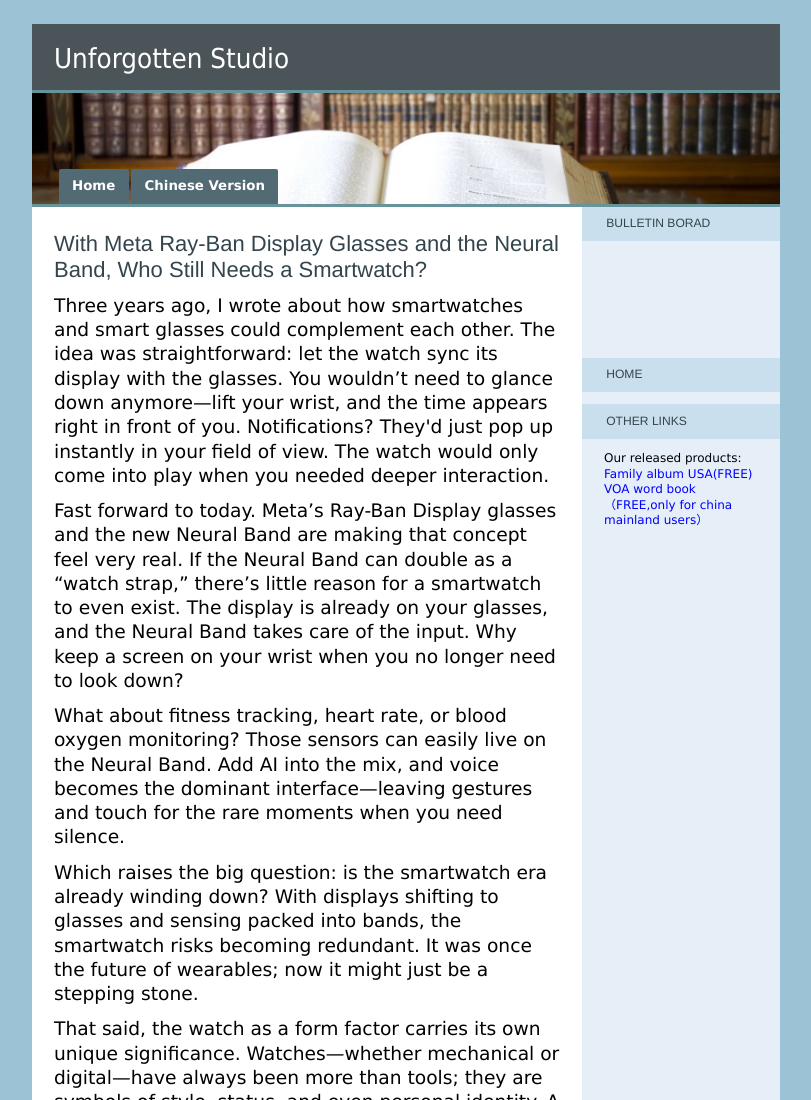
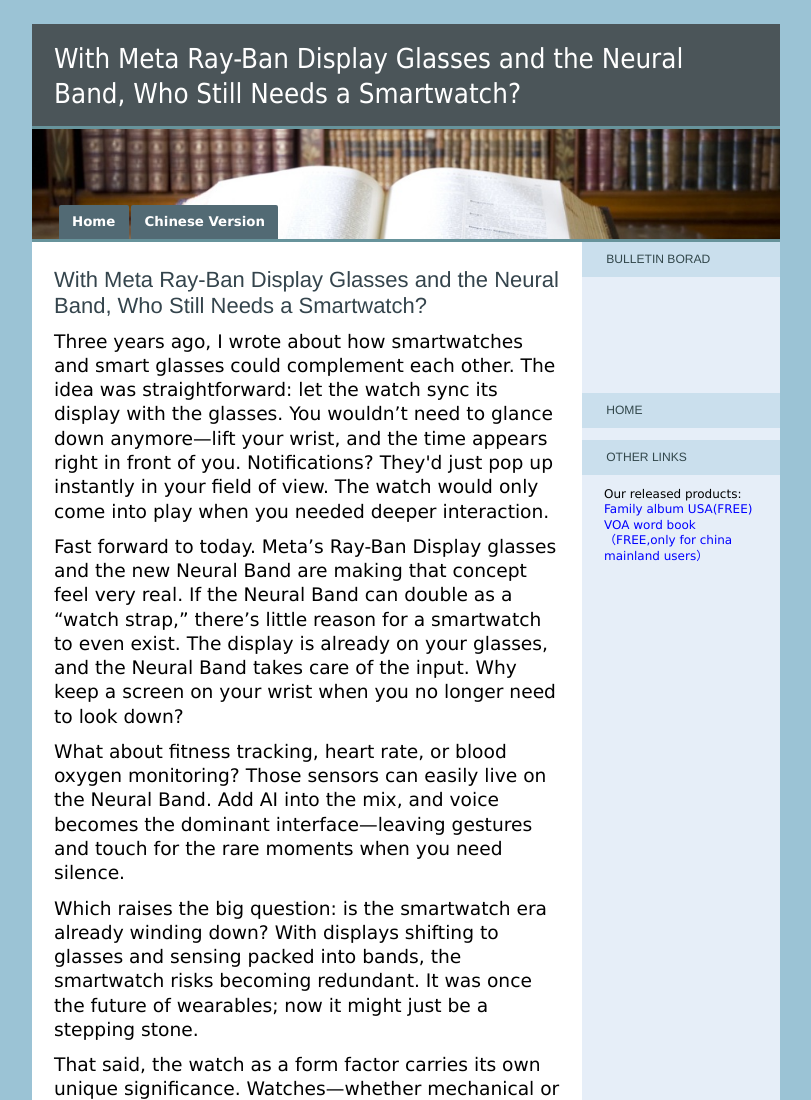
Before and after one commit to unforgottenStudio/unforgottenStudio.github.io, a plain HTML site: page content/band_glasses.html in a window 1280 px wide. Shown: the top 1100 px of the page, without its empty margins (234-1045 px from the left). Drawn offline with Linux system fonts and the light colour scheme; a script that the page names is missing.

Commit message:
Update band_glasses.html

```diff
--- a/content/band_glasses.html
+++ b/content/band_glasses.html
@@ -25,7 +25,7 @@
 			<div class="rightShade"></div>
 			<div class="leftShade"></div>
 				<div id="header">
-				<p id="logo"><a href="/">Unforgotten Studio</a></p>
+				<p id="logo"><a href="/">With Meta Ray-Ban Display Glasses and the Neural Band, Who Still Needs a Smartwatch?</a></p>
 <!--                <p id="strapline" style="width:auto; height:auto;font-size: 12pt;color:white " class="TextFontSize">用信息技术帮助人们积累记忆、提高学习效率</p>
  -->
                 </div>
```
